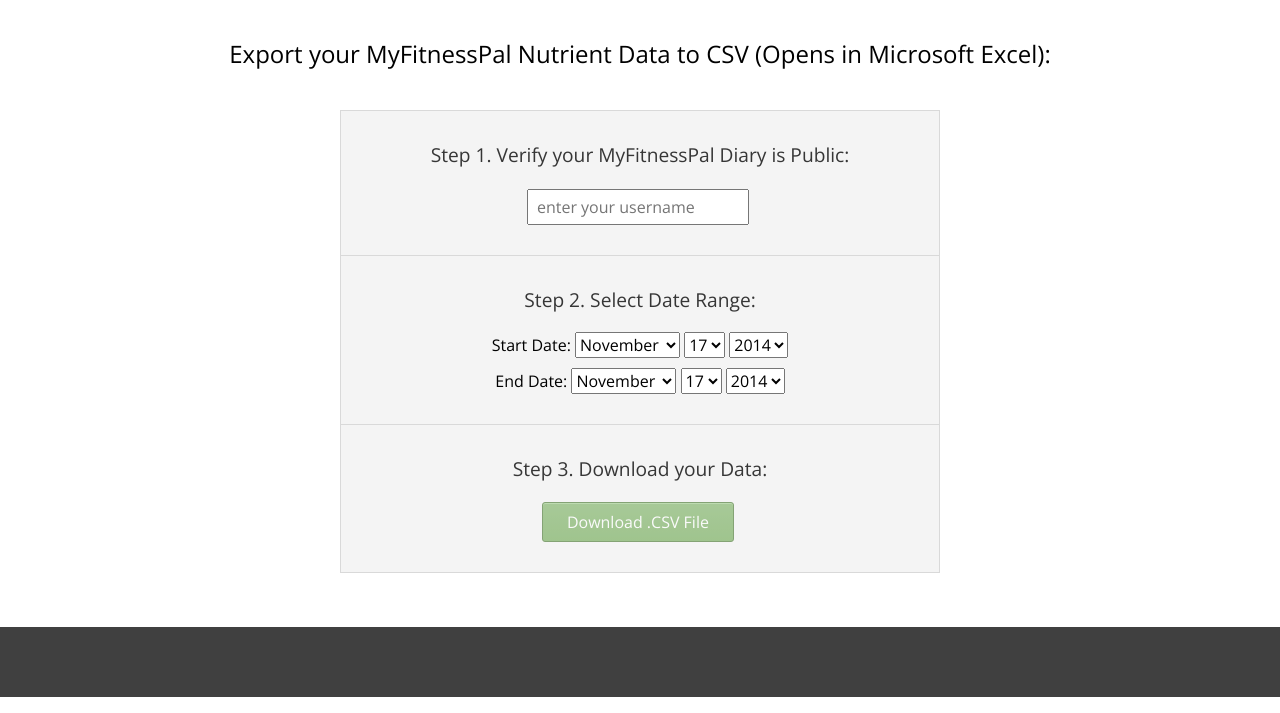
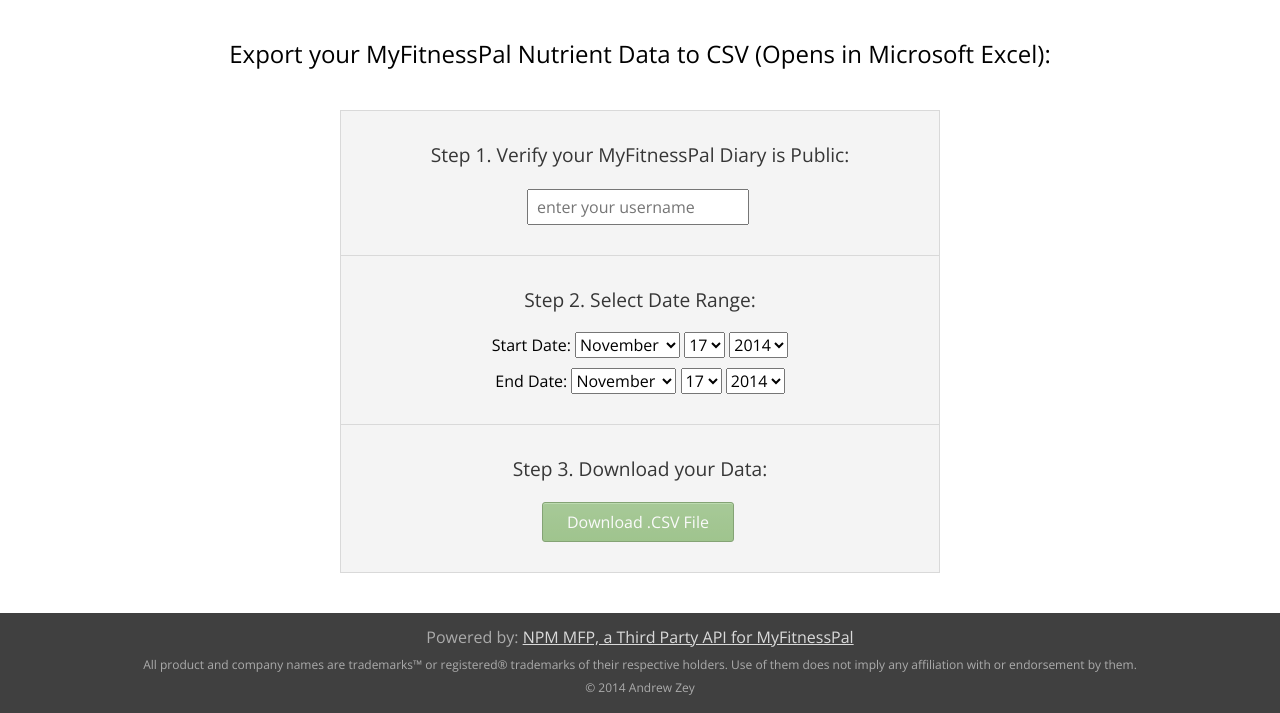
Before and after one commit to andrewzey/freemydiary, a website: page public/index.html in a window 1280 px wide. Shown: the part 103-816 px from the top of the page. Drawn offline with nearby package versions, Linux system fonts and the light colour scheme.

Commit message:
(feat) add footer content

```diff
--- a/public/index.html
+++ b/public/index.html
@@ -159,6 +159,11 @@
       </main>
     </div><!-- end page wrap -->
     <footer>
+      <div class="content">
+        <p class="promotion">Powered by:  <a href="https://www.npmjs.org/package/mfp">NPM MFP, a Third Party API for MyFitnessPal</a></p>
+        <p class="disclaimer">All product and company names are trademarks™ or registered® trademarks of their respective holders. Use of them does not imply any affiliation with or endorsement by them.</p>
+        <p class="copyright">&copy; 2014 Andrew Zey</p>
+      </div>
     </footer>
   <script src="//ajax.googleapis.com/ajax/libs/jquery/2.1.1/jquery.min.js"></script>
   <script>
--- a/public/styles.css
+++ b/public/styles.css
@@ -23,7 +23,7 @@
   display: block;
   min-height: 100%;
   /* equal to footer height */
-  margin-bottom: -70px;
+  margin-bottom: -90px;
 
 }
 
@@ -32,10 +32,30 @@
   display: block;
 }
 footer, div.page-wrap:after {
-  height: 70px;
+  height: 90px;
 }
 footer {
   background: #404040;
+  padding: 5px;
+}
+
+footer p {
+  color: #ababab;
+  margin: 0.5em;
+  text-align: center;
+}
+
+footer p.promotion {
+  font-size: 1em;
+}
+
+
+footer p.promotion a { color: #dadada; }
+footer p.promotion a:visited { color: #dadada; }
+
+
+footer p.disclaimer, footer p.copyright {
+  font-size: 0.75em;
 }
 
 div.steps {
```
